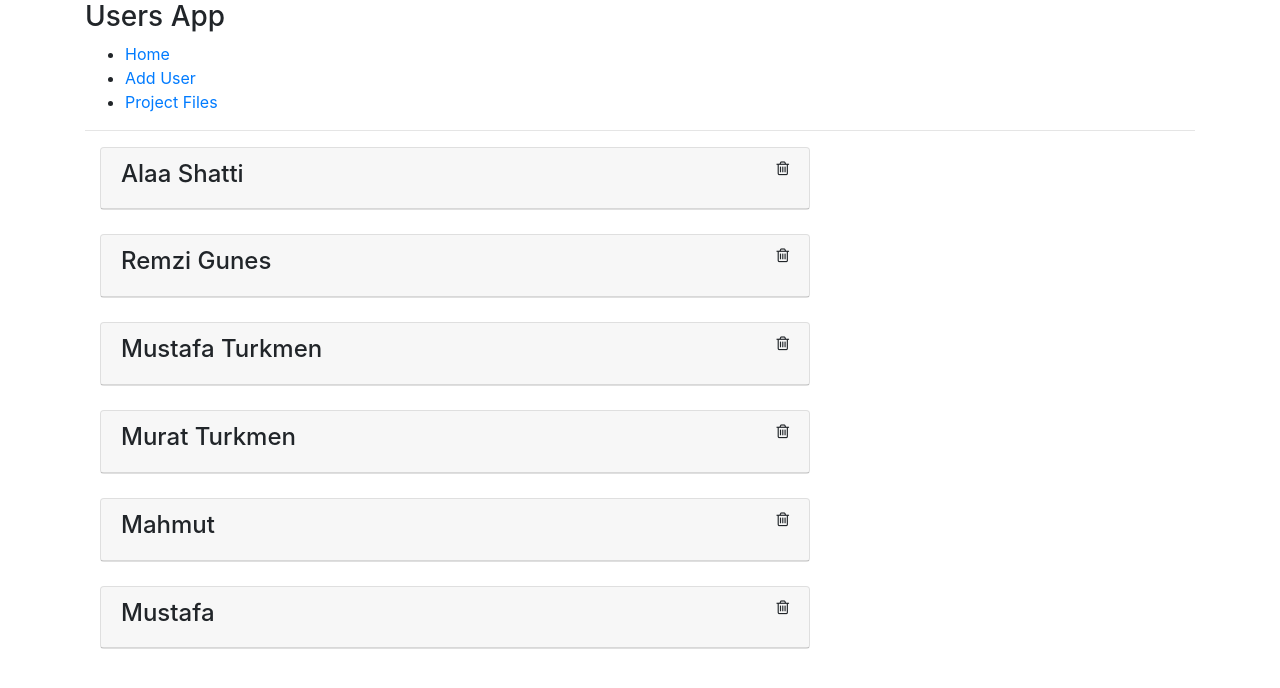
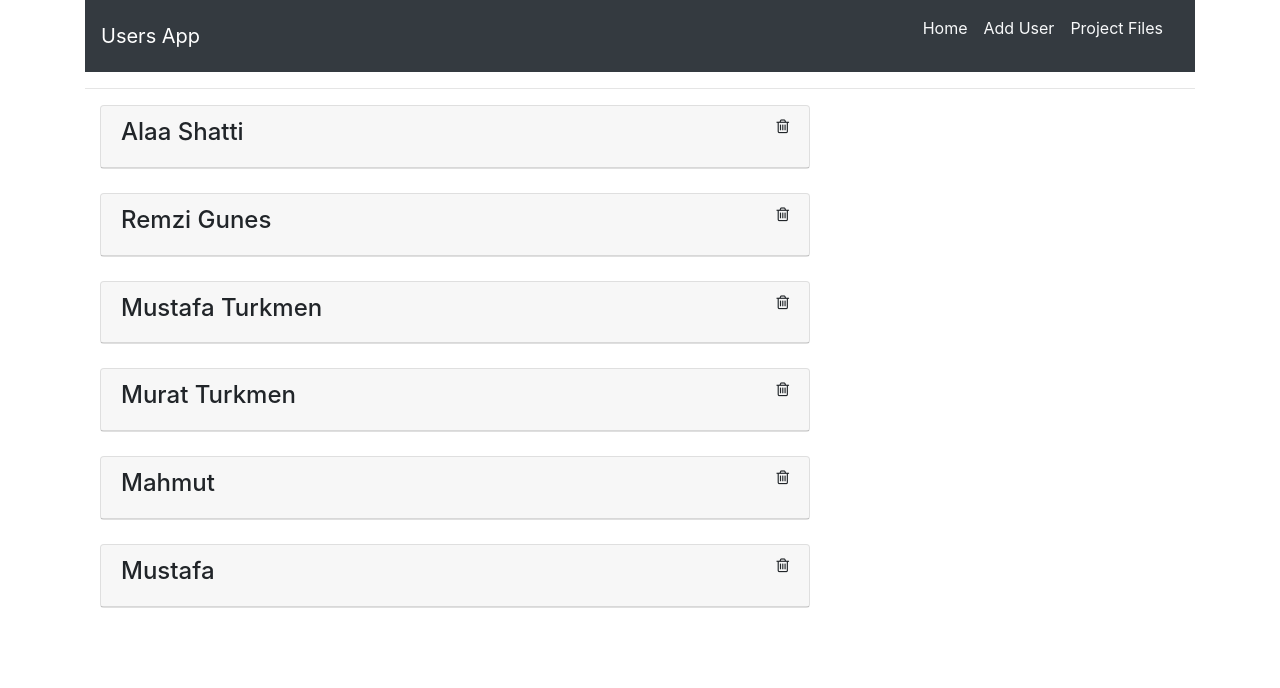
Before and after one commit to Alaa-Shatti/React-UserProject, a React (Create React App) app: page / in a window 1280 px wide. Shown: the top 688 px of the page. Built offline with nearby package versions, Linux system fonts and the light colour scheme; data requests are answered from the project's data file; what react-pose would draw is missing.

Commit message:
Modified Navbar Component

```diff
--- a/src/layout/Navbar.js
+++ b/src/layout/Navbar.js
@@ -2,22 +2,36 @@ import React from 'react'
 import propTypes from "prop-types";
 import {Link} from "react-router-dom";
 
-const Navbar = (props) => {
+const Navbar = ({title}) => {
     return (
-        <div>
-            <h3>{props.title}</h3>
-            <ul>
-                <li>
-                    <Link to = "/">Home</Link>
+        <nav className = "navbar-nav navbar-expand-lg navbar-dark bg-dark mb-3 p-3">
+            <a href = "/" className = " navbar-brand">{title}</a>
+            <ul className = "navbar-nav ml-auto">
+                <li className = "nav-item active mr-3">
+                    <Link to = "/" className = "nav=link text-light">Home</Link>
                 </li>
-                <li>
-                    <Link to = "/add">Add User</Link>
+                <li className = "nav-item active mr-3">
+                    <Link to = "/add" className = "nav=link text-light">Add User</Link>
                 </li>
-                <li>
-                    <Link to = "/github">Project Files</Link>
+                <li className = "nav-item active mr-3">
+                    <Link to = "/github" className = "nav=link text-light">Project Files</Link>
                 </li>
             </ul>
-        </div>
+        </nav>
+        // <div>
+        //     <h3>{title}</h3>
+        //     <ul>
+        //         <li>
+        //             <Link to = "/">Home</Link>
+        //         </li>
+        //         <li>
+        //             <Link to = "/add">Add User</Link>
+        //         </li>
+        //         <li>
+        //             <Link to = "/github">Project Files</Link>
+        //         </li>
+        //     </ul>
+        // </div>
     )
 }
 Navbar.propTypes = {
```
